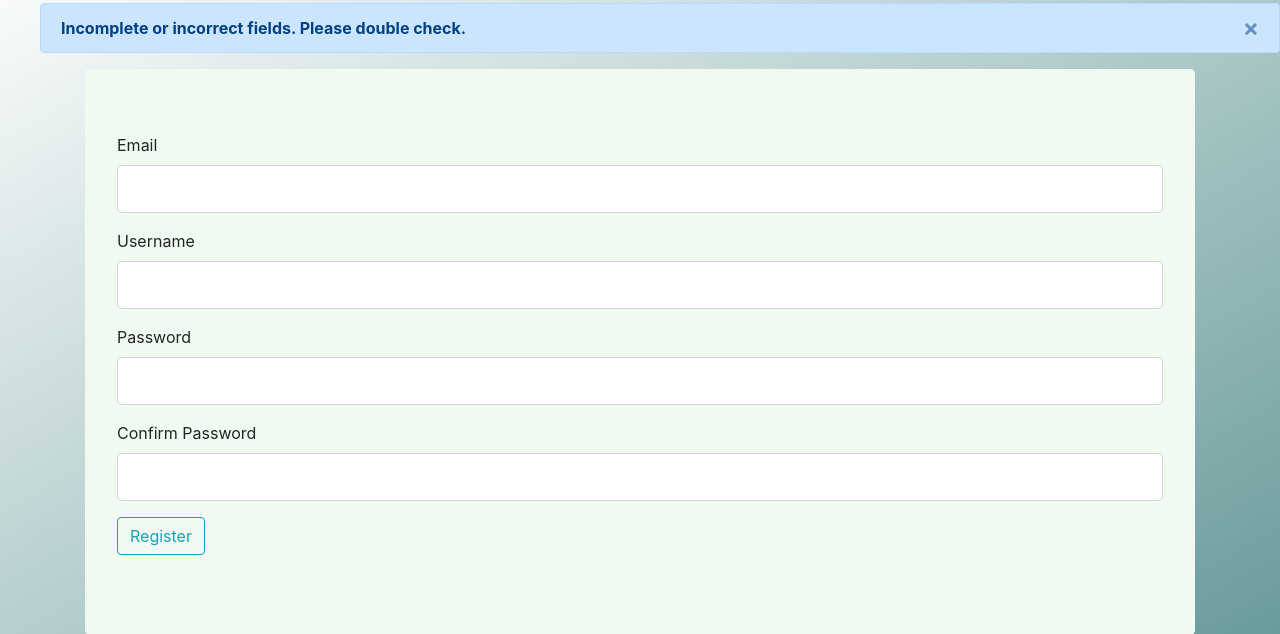
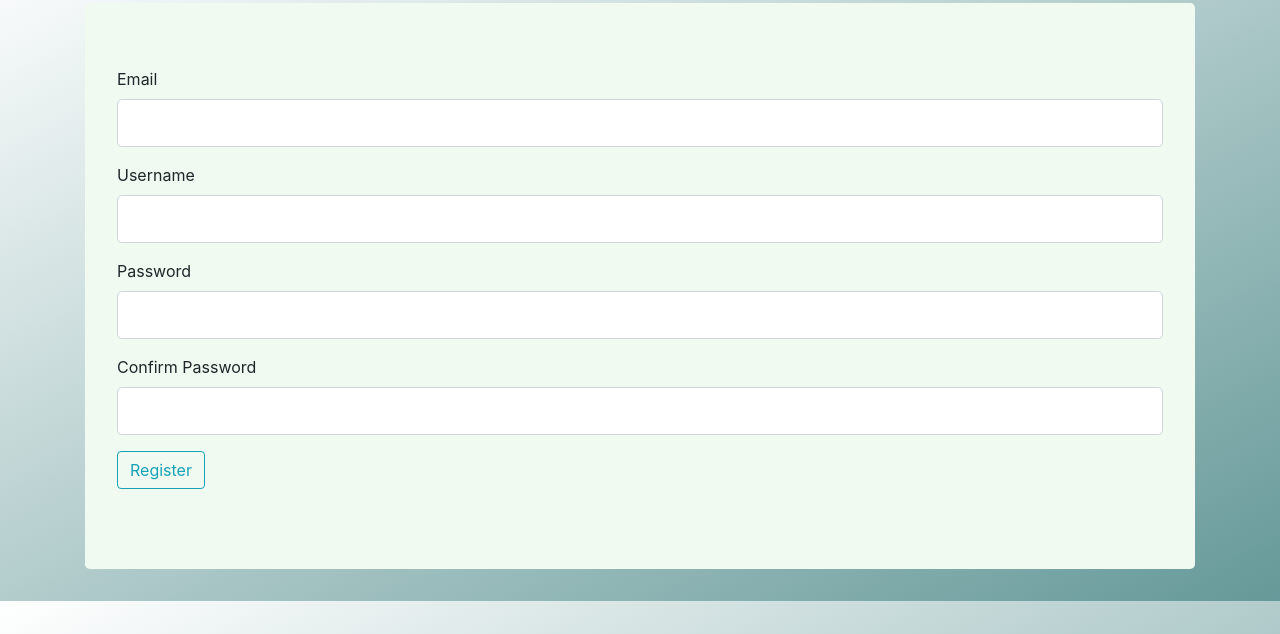
Before and after one commit to andyz123/AndyZhengBlog, a Flask app: page /register in a window 1280 px wide. Shown: the part 62-696 px from the top of the page. Run offline with Flask 2, Linux system fonts and the light colour scheme; some libraries are stand-ins or nearby versions.

Commit message:
Removing an alert message in Register template

```diff
--- a/BlogWebsiteProject/socialblogproject/blog_posts/views.py
+++ b/BlogWebsiteProject/socialblogproject/blog_posts/views.py
@@ -19,7 +19,6 @@ def create_post():
 
 		db.session.add(blog_post)
 		db.session.commit()
-		flash('Blog Post Created')
 		return redirect(url_for('core.blog'))
 
 	return render_template('create_post.html', form = form)
@@ -73,5 +72,4 @@ def delete_post(blog_post_id):
 
 	db.session.delete(blog_post)
 	db.session.commit()
-	flash('Blog Post Deleted')
 	return redirect(url_for('core.index'))
--- a/BlogWebsiteProject/socialblogproject/templates/register.html
+++ b/BlogWebsiteProject/socialblogproject/templates/register.html
@@ -1,19 +1,5 @@
 {% extends 'base.html' %}
 {% block content %}
-{% with messages = get_flashed_messages() %}
-  {% if messages %}
-    <ul class=flashes>
-    {% for message in messages %}
-      <div class="alert alert-primary alert-dismissible fade show" role="alert">
-  <strong>{{message}}</strong>
-  <button type="button" class="close" data-dismiss="alert" aria-label="Close">
-    <span aria-hidden="true">&times;</span>
-  </button>
-</div>
-    {% endfor %}
-    </ul>
-  {% endif %}
-{% endwith %}
 
 <body style="background-image: linear-gradient(to bottom right, white,#669999);">
 
--- a/BlogWebsiteProject/socialblogproject/users/views.py
+++ b/BlogWebsiteProject/socialblogproject/users/views.py
@@ -16,7 +16,6 @@ def logout():
 def register():
 
 	form = RegistrationForm()
-
 	if form.validate_on_submit():
 		user = User(email=form.email.data,
 					username = form.username.data,
@@ -26,8 +25,7 @@ def register():
 		db.session.add(user)
 		db.session.commit()
 		return redirect(url_for('users.login'))
-	else:
-		flash('Incomplete or incorrect fields. Please double check.')
+
 	return render_template('register.html', form = form)
 
 @users.route('/login', methods = ['GET', 'POST'])
```
Also changed, not shown: BlogWebsiteProject/socialblogproject/templates/login.html (+4 -6 lines), BlogWebsiteProject/socialblogproject/data.sqlite.
